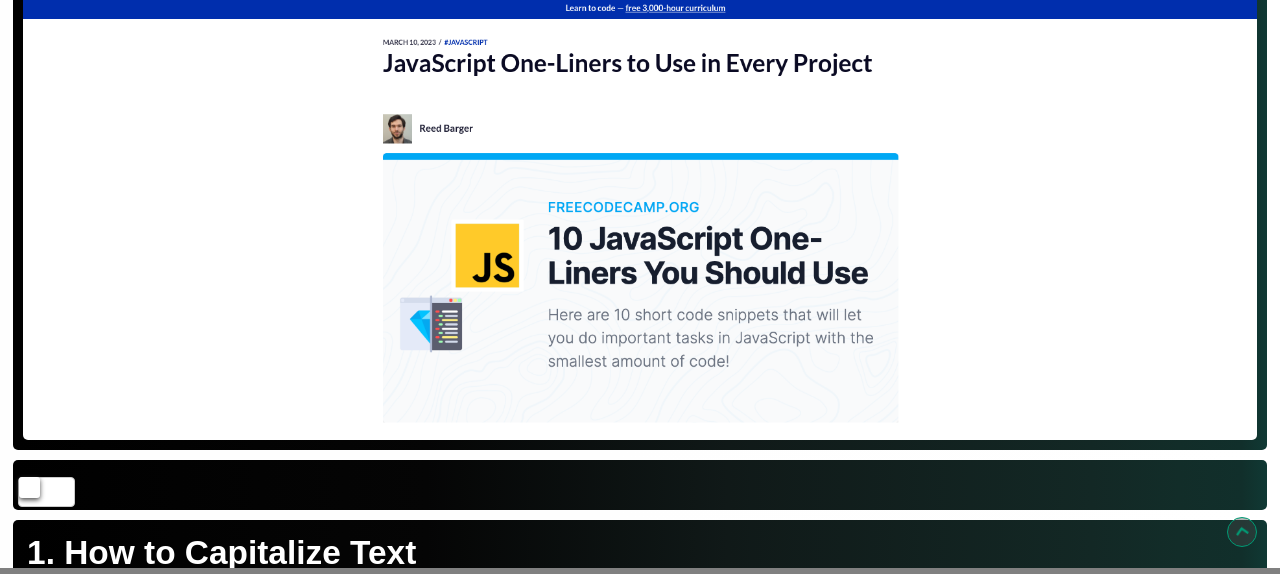
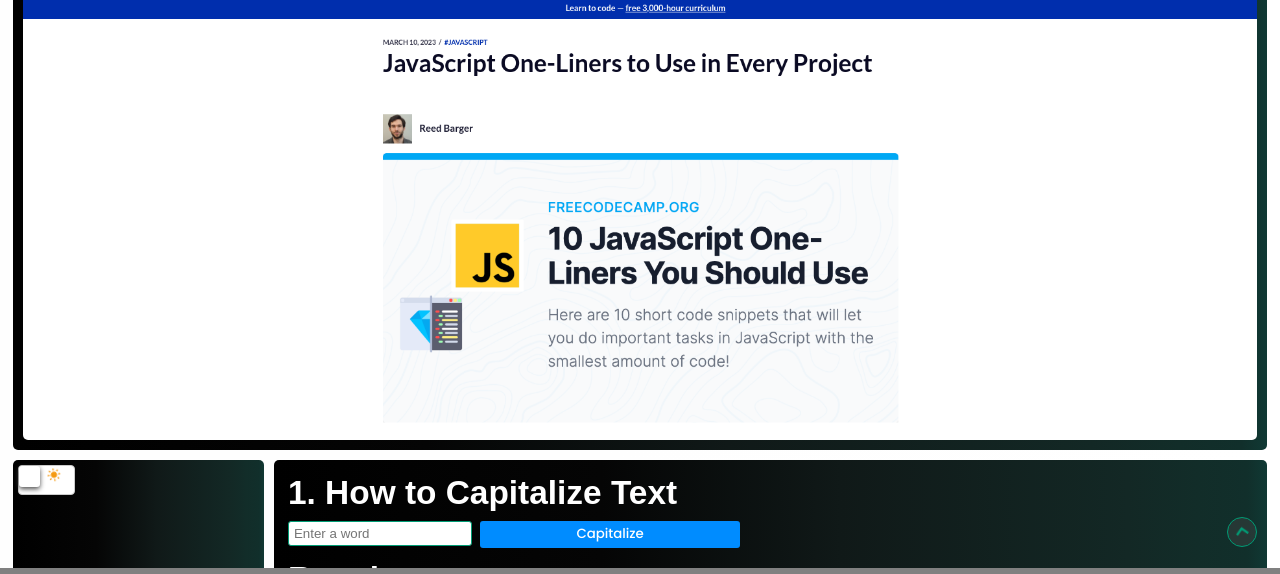
Before and after one commit to martinrodfl/JavaScript-One-Liners, a plain HTML site: page index.html in a window 1280 px wide. Shown: the part 224-798 px from the top of the page. Drawn offline with nearby package versions, Linux system fonts and the light colour scheme; a web font is replaced by a local one.

Commit message:
Add icons in darl-light switch

```diff
--- a/css/light-dark-styles.css
+++ b/css/light-dark-styles.css
@@ -36,11 +36,12 @@
 	width: 2.1em;
 	border-radius: 3px;
 	left: 0.5px;
-	top: -0.7px;
+	top: 0px;
 	bottom: 0;
 	background-color: white;
 	box-shadow: 0 2px 5px #4d4d4d;
 	transition: .4s;
+	z-index: 2;
 }
 
 input:checked+.slider {
@@ -51,3 +52,27 @@
 input:checked+.slider:before {
 	transform: translateX(2.2em);
 }
+
+.color-mode {
+	width: 1rem;
+	height: auto;
+	position: absolute;
+	top: 2px;
+	left: 28px;
+	color: rgb(245, 154, 18);
+	z-index: 1;
+	font-size: medium;
+	font-weight: 900;
+}
+
+.color-mode2 {
+	width: 1rem;
+	height: auto;
+	position: absolute;
+	top: 2px;
+	left: 5px;
+	color: rgb(255, 255, 255);
+	z-index: 1;
+	font-size: medium;
+	font-weight: 900;
+}
--- a/css/styles.css
+++ b/css/styles.css
@@ -10,7 +10,6 @@
 	--accent-color: rgb(0, 156, 117);
 	--btn-exercise-color: rgb(0, 140, 255);
 	--btn-exercise-color-darker: rgb(0, 108, 197);
-	/* font-size: 16px; */
 	font-size: calc(20px + (40 - 20) * (100vw - 320px) / (2560 - 320))
 }
 
@@ -21,8 +20,6 @@
 }
 
 .dark-mode {
-	/* background: rgb(0, 0, 0); */
-	/* background: var(--bg-color-dark); */
 	background: linear-gradient(90deg, rgba(0, 0, 0, 1) 0%, rgba(5, 5, 5, 1) 33%, rgba(16, 25, 24, 1) 57%, rgba(19, 40, 37, 1) 86%, rgba(18, 45, 41, 1) 93%, rgba(17, 47, 43, 1) 98%, rgba(16, 57, 52, 1) 100%);
 	color: var(--text-color-light);
 }
@@ -33,16 +30,12 @@
 	margin: 0;
 	padding: 0;
 	scroll-behavior: smooth;
-	/* font-size: 16px; */
 }
 
 /* BODY ----------------------------*/
 body {
-	/* box-sizing: border-box; */
 	margin: 0;
 	padding: 0;
-	/* background-color: var(--bg-color-dark);
-	color: var(--text-color-light); */
 	font-family: 'Kodchasan', sans-serif;
 	/* font-family: 'Poppins', sans-serif; */
 }
@@ -52,26 +45,21 @@
 	display: flex;
 	flex-direction: column;
 	width: 98vw;
-	/* background-color: var(--bg-color-light); */
 	gap: 10px;
 }
 
 header, nav, footer, article {
 	border-radius: 5px;
 	box-sizing: border-box;
-	/* background: rgb(0, 0, 0);
-	background: linear-gradient(90deg, rgba(0, 0, 0, 1) 0%, rgba(5, 5, 5, 1) 33%, rgba(16, 25, 24, 1) 57%, rgba(19, 40, 37, 1) 86%, rgba(18, 45, 41, 1) 93%, rgba(17, 47, 43, 1) 98%, rgba(16, 57, 52, 1) 100%); */
 }
 
 /* HEADER */
 
 header {
-	/* grid-area: header; */
+	grid-area: header;
 	display: flex;
 	flex-direction: column;
 	padding: 10px 10px 10px 10px;
-	/* background: rgb(0, 0, 0);
-	background: linear-gradient(90deg, rgba(0, 0, 0, 1) 0%, rgba(5, 5, 5, 1) 33%, rgba(16, 25, 24, 1) 57%, rgba(19, 40, 37, 1) 86%, rgba(18, 45, 41, 1) 93%, rgba(17, 47, 43, 1) 98%, rgba(16, 57, 52, 1) 100%); */
 }
 
 a {
@@ -87,13 +75,11 @@
 
 header h1 {
 	margin: 0;
-	/* background-color: transparent; */
 }
 
 .header-content {
 	display: flex;
 	flex-direction: column;
-	/* background-color: transparent !important; */
 	border-radius: 0px 0px 5px 5px;
 }
 
@@ -122,11 +108,15 @@
 nav {
 	grid-area: nav;
 	display: flex;
-	/* justify-content: center; */
 	align-items: center;
+	min-height: 2rem;
 }
 
-
+.nav-content {
+	display: flex;
+	width: 100%;
+	height: 100%;
+}
 
 /* MAIN ----------------------------*/
 main {
@@ -138,8 +128,6 @@
 }
 
 article {
-	/* background: rgb(0, 0, 0);
-	background: linear-gradient(90deg, rgba(0, 0, 0, 1) 0%, rgba(5, 5, 5, 1) 33%, rgba(16, 25, 24, 1) 57%, rgba(19, 40, 37, 1) 86%, rgba(18, 45, 41, 1) 93%, rgba(17, 47, 43, 1) 98%, rgba(16, 57, 52, 1) 100%); */
 	width: 100%;
 	border-radius: 5px;
 	padding: .5rem;
@@ -173,7 +161,6 @@
 	border: none;
 	border-radius: 3px;
 	padding: 0 10%;
-	/* background-color: var(--accent-color); */
 	background-color: var(--btn-exercise-color);
 	color: var(--text-color);
 	font-family: 'Poppins', sans-serif;
@@ -207,11 +194,18 @@
 	width: 100%;
 }
 
+.obj-exercise5 {
+	width: 100%;
+	display: flex;
+	border: none;
+	background-color: transparent;
+	font-size: .6rem;
+	overflow: hidden;
+}
 
 /* DETAILS-SUMMARY ----------------------------*/
 
 details {
-	/* margin-bottom: 1rem; */
 	overflow: hidden;
 	max-height: 50px;
 	transition: max-height 3s ease;
@@ -401,3 +395,23 @@
 	background-color: rgba(0, 156, 117, 0.404);
 	color: var(--text-color);
 }
+
+
+/* Media query para pantallas a partir de 820px */
+@media (min-width: 820px) {
+	.grid-container {
+		display: grid;
+		grid-template-columns: 20% 1fr;
+		/* Dos columnas: nav y main */
+		grid-template-rows: auto 1fr auto;
+		/* Misma estructura de filas */
+		grid-template-areas:
+			"header header"
+			"nav main"
+			"footer footer";
+	}
+
+	.nav-content {
+		align-self: flex-start;
+	}
+}
--- a/index.html
+++ b/index.html
@@ -51,9 +51,16 @@
 		<!--? SWITCH DARK-LIGHT  -->
 		<div class="nav-content ">
 			<label class="switch">
+				<span class="color-mode" id="color-mode">
+					<i class='bx bxs-sun bx-tada'></i>
+				</span>
+				<span class="color-mode2">
+					<i class='bx bxs-moon bx-tada'></i>
+				</span>
 				<input type="checkbox" id="switch-color-mode" onclick="toggleColorMode()">
-				<span class="slider"></span>
+				<span class="slider" id="slider"></span>
 			</label>
+			<!-- <span class="color-mode" id="color-mode">Dark</span> -->
 		</div>
 	</nav>
 
@@ -145,11 +152,11 @@
 			</details>
 		</article>
 
-		<!--* 4. How to Remove Duplicate Elements -->
+		<!--! 4. How to Remove Duplicate Elements -->
 		<article class="remove-duplicates-article dark-mode">
 			<h3 class=" article-title">4. How to Remove Duplicate Elements</h3>
 			<div class="checkbox">
-				<input type="checkbox" name="group2" id="Names-Duplicates" onchange="handleCheckboxRepeat('Names-Duplicates')"
+				<input type="checkbox" name="group2" id="Names-Duplicates" onchange="HandleCheckboxRepeat('Names-Duplicates')"
 					checked />
 				<label for="Names-Duplicates">Names (Martin, Martin, Maria, juan, Andrea, Andrea )</label>
 			</div>
@@ -188,9 +195,15 @@
 		<!--* 5. How to Sort Elements By Certain Property -->
 		<article class="sortBy-properties-article dark-mode">
 			<h3 class="article-title">5. How to Sort Elements By Certain Property</h3>
-			<div class="image-container">
-				<img src="images/lessons.png">
-			</div>
+			<pre class="obj-exercise5">lessons = [
+
+{position: 0,name: 'Intro',duration: 18,},
+
+{position: 1,name: 'Basics',duration: 12,},
+
+{position: 2, name: 'Advanced',duration: 15,},
+];
+			</pre>
 			<div>
 				<div class="radio">
 					<input type="radio" name="group3" id="position" onchange="HandleRadioChecked('position')" checked />
@@ -335,7 +348,7 @@
 			</details>
 		</article>
 	</main>
-	<footer>Footer</footer>
+	<footer class="dark-mode">Footer</footer>
 	<div class="progress-container">
 		<progress id="scrollProgress" value="0" max="100"></progress>
 	</div>
--- a/js/exerciseScripts.js
+++ b/js/exerciseScripts.js
@@ -105,7 +105,7 @@
     checkbox.checked = checkbox.id === checkboxId;
   });
   if (checkboxId === 'Names-Duplicates') {
-    itemsDuplicates = ['Martin', 'Martin', 'Maria', 'Juan', 'Andrea', 'Andrea'];
+    itemsDuplicates = itemsDuplicates;
   } else if (checkboxId === 'Numbers-Duplicates') {
     itemsDuplicates = [
       '0',
--- a/js/helpers.js
+++ b/js/helpers.js
@@ -92,28 +92,22 @@
 //*? Progress bar indicator ------------------------------------------------- */
 
 window.addEventListener('scroll', function () {
-  var scrollProgress = document.getElementById('scrollProgress');
-  var maxScrollHeight =
+  let scrollProgress = document.getElementById('scrollProgress');
+  let maxScrollHeight =
     document.documentElement.scrollHeight - window.innerHeight;
   var scrolledPercentage = (window.scrollY / maxScrollHeight) * 100;
   scrollProgress.value = scrolledPercentage;
+  // console.log(scrolledPercentage);
 });
-
 //*? Togggle switch color mode ------------------------------------------------- */
 
 function toggleColorMode() {
-  let switchColor;
-  switchColor = document.getElementById('switch-color-mode');
+  let switchColor = document.getElementById('switch-color-mode');
   const elementsLights = document.querySelectorAll(
     'nav, article, footer, header'
   );
   const elementsDark = document.querySelectorAll('main, body');
-
-  switchColor.addEventListener('change', () => {
-    // console.log('switch', switchColor.checked);
   if (switchColor.checked === true) {
-      /* TRUUUUUUUE */
-      console.log('truuuuueeeeee');
     elementsLights.forEach((element) => {
       element.classList.add('light-mode');
       element.classList.remove('dark-mode');
@@ -123,8 +117,6 @@
       element.classList.remove('light-mode');
     });
   } else {
-      /* FAAAAAAALSE */
-      console.log('falseeeeeee');
     elementsLights.forEach((element) => {
       element.classList.add('dark-mode');
       element.classList.remove('light-mode');
@@ -134,5 +126,7 @@
       element.classList.add('light-mode');
     });
   }
-  });
 }
+
+const switchColor = document.getElementById('switch-color-mode');
+switchColor.addEventListener('change', toggleColorMode);
```
Lines whose indentation alone changed are shown as unchanged.
